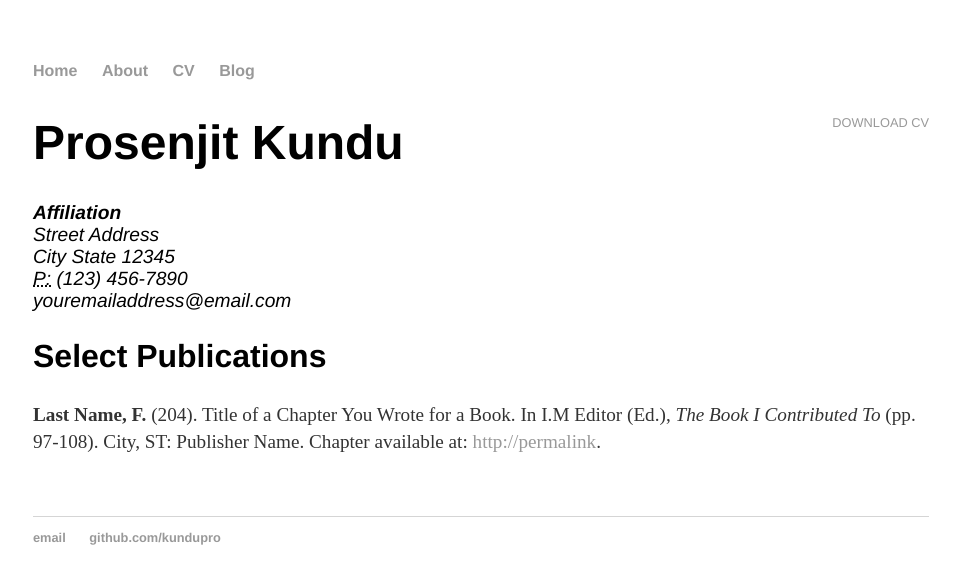
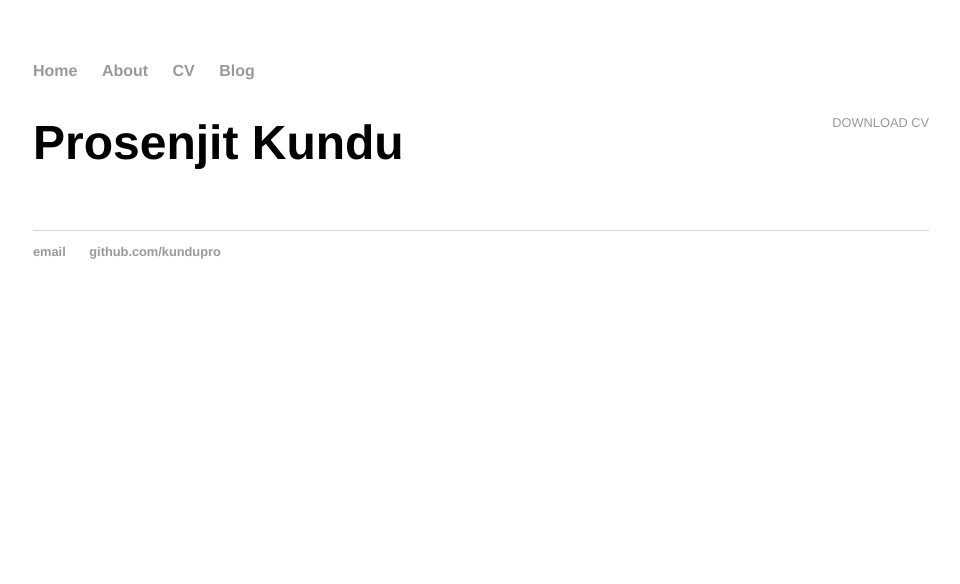
Before and after one commit to kundupro/kundupro.github.io, a Jekyll site: the page built from cv/index.html, in a window 1280 px wide. Shown: the top 584 px of the page, without its empty margins (159-1119 px from the left). Built offline with Jekyll 4.4.1, drawn with Linux system fonts in a browser that asks for light colours.

Commit message:
Update index.html

```diff
--- a/cv/index.html
+++ b/cv/index.html
@@ -6,17 +6,5 @@
 	<div class="cv">
 		<a href="#" class="download" title="Download CV as PDF">Download CV</a>
 					<h1>Prosenjit Kundu</h1>
-					<address>
-					<strong>Affiliation</strong><br>
-					Street Address<br>
-					City State 12345<br>
-					<abbr title="phone">P:</abbr> (123) 456-7890<br>
-					<span class="obfuscate">youremailaddress@email.com</span>
-					</address>
-
-					<h2>Select Publications</h2>
-
-					<p><strong>Last Name, F.</strong> (204). Title of a Chapter You Wrote for a Book. In I.M Editor (Ed.), <em>The Book I Contributed To</em> (pp. 97-108). City, ST: Publisher Name. Chapter available at: <a href="#">http://permalink</a>.
-
 
 	</div>
```
